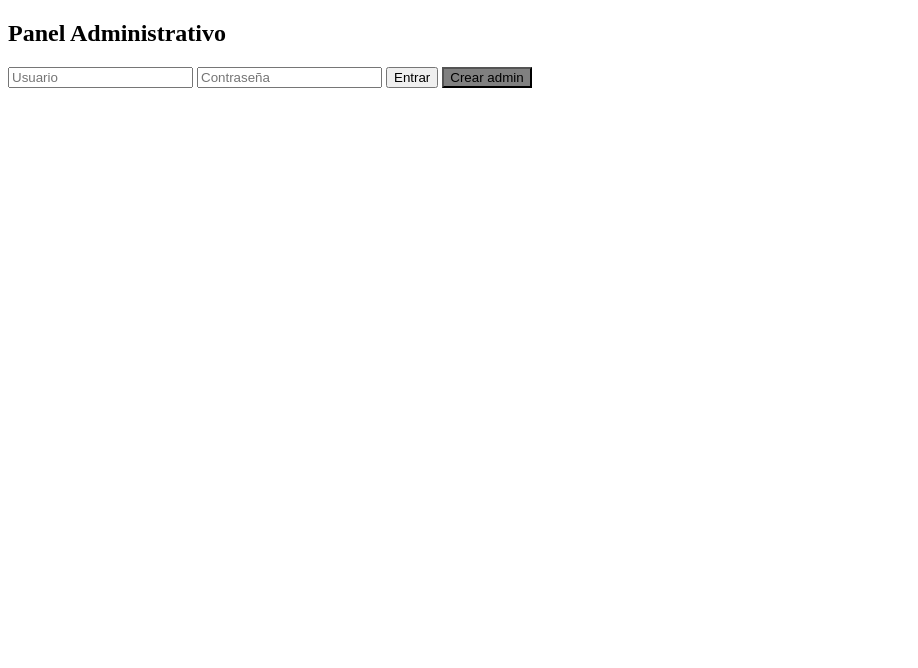
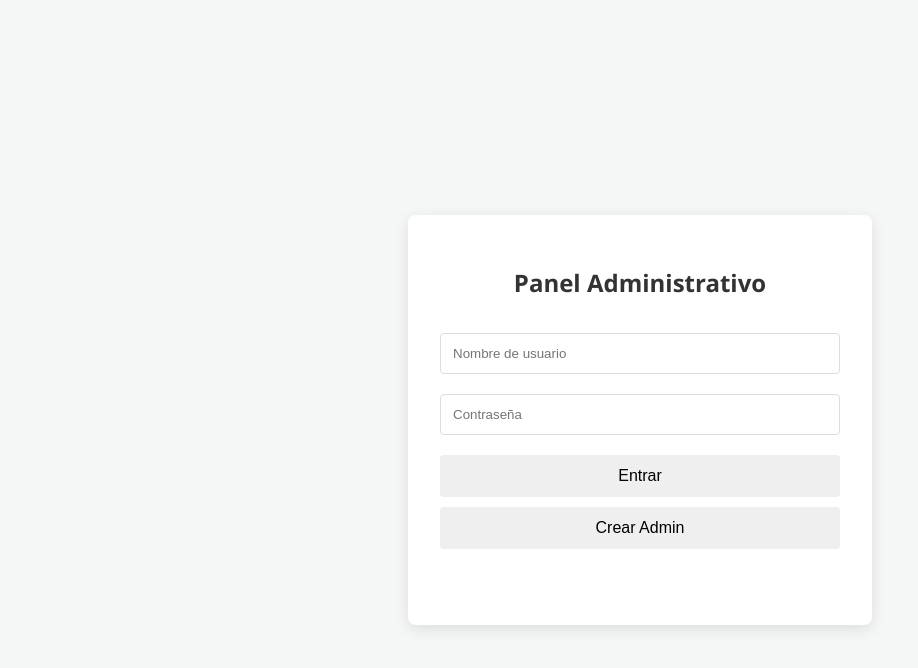
Before and after one commit to yesid-naranjo93/App_Inmobiliaria, a plain HTML site: page frontend/login.html in a window 1280 px wide. Shown: the whole page, without its empty margins (0-918 px from the left). Drawn offline with Linux system fonts and the light colour scheme.

Commit message:
Add files via upload

```diff
--- a/frontend/login.html
+++ b/frontend/login.html
@@ -3,19 +3,23 @@
 <head>
     <meta charset="utf-8" />
     <title> Inmobilaria - Acceso admin</title>
-    <link rel="stylesheet" href="./css/style.css">
+    <link rel="stylesheet" href="./css/styles.css">
 </head>
 <body>
     <div class="contenedor-login">
-        <h2 >Panel Administrativo</h2>
-        <form id="formulario-login">
-            <input type="text" id="usuario" placeholder="Usuario" required />
-            <input type="password" id="password" placeholder="Contraseña" required />
-            <button type="submit">Entrar</button>
-            <button type="button" id="btn-registrar" style="background-color: gray">Crear admin</button>
-        </form>
-        <p id="mensaje-error" style="color: red;"></p>
+        <h2>Panel Administrativo</h2>
+
+        <!-- Importante: IDs iguales a tu login.js -->
+        <input type="text" id="usuario" placeholder="Nombre de usuario" required>
+        <input type="password" id="password" placeholder="Contraseña" required>
+
+        <button id="btnEntrar">Entrar</button>
+        <button id="btnRegistrar">Crear Admin</button>
+
+        <p id="mensaje-error"></p>
     </div>
+
+    <!-- Asegúrate de que la ruta tenga el punto al principio -->
     <script src="./js/login.js"></script>
 </body>
 </html>
```
